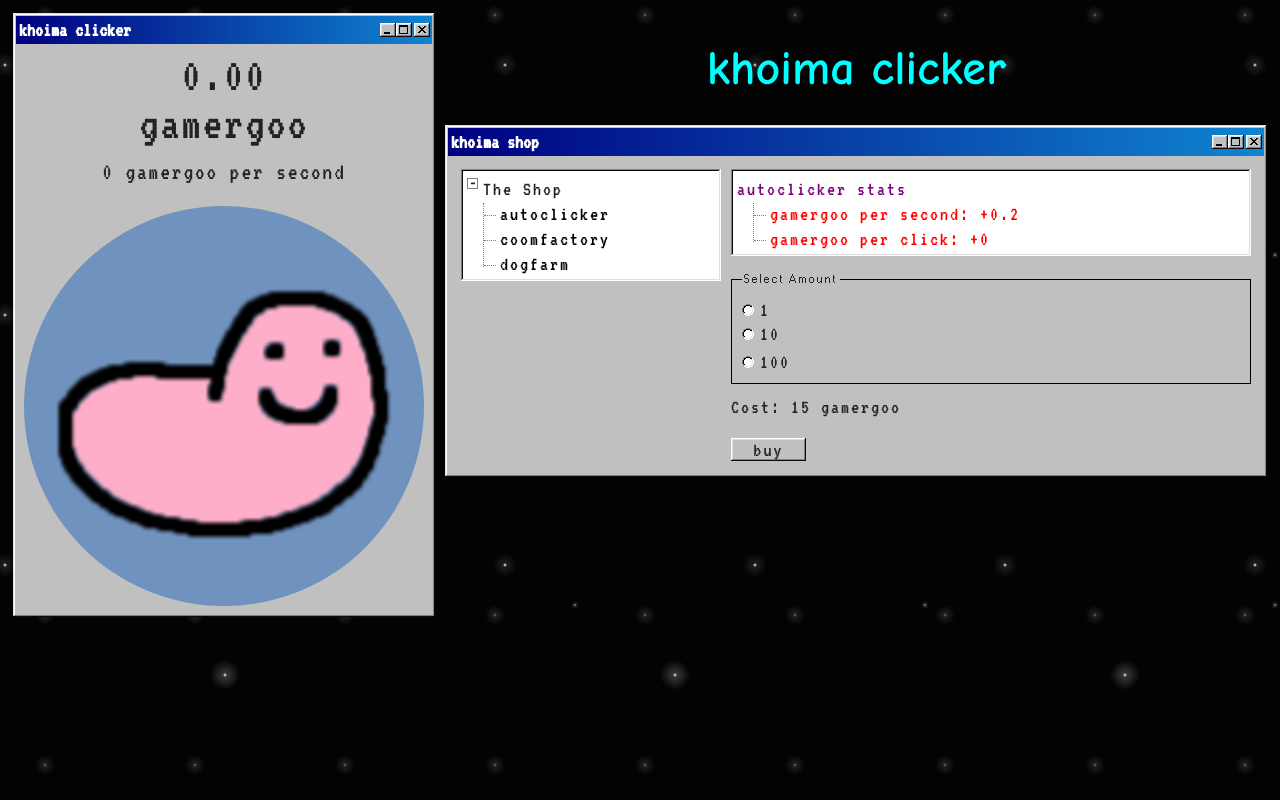
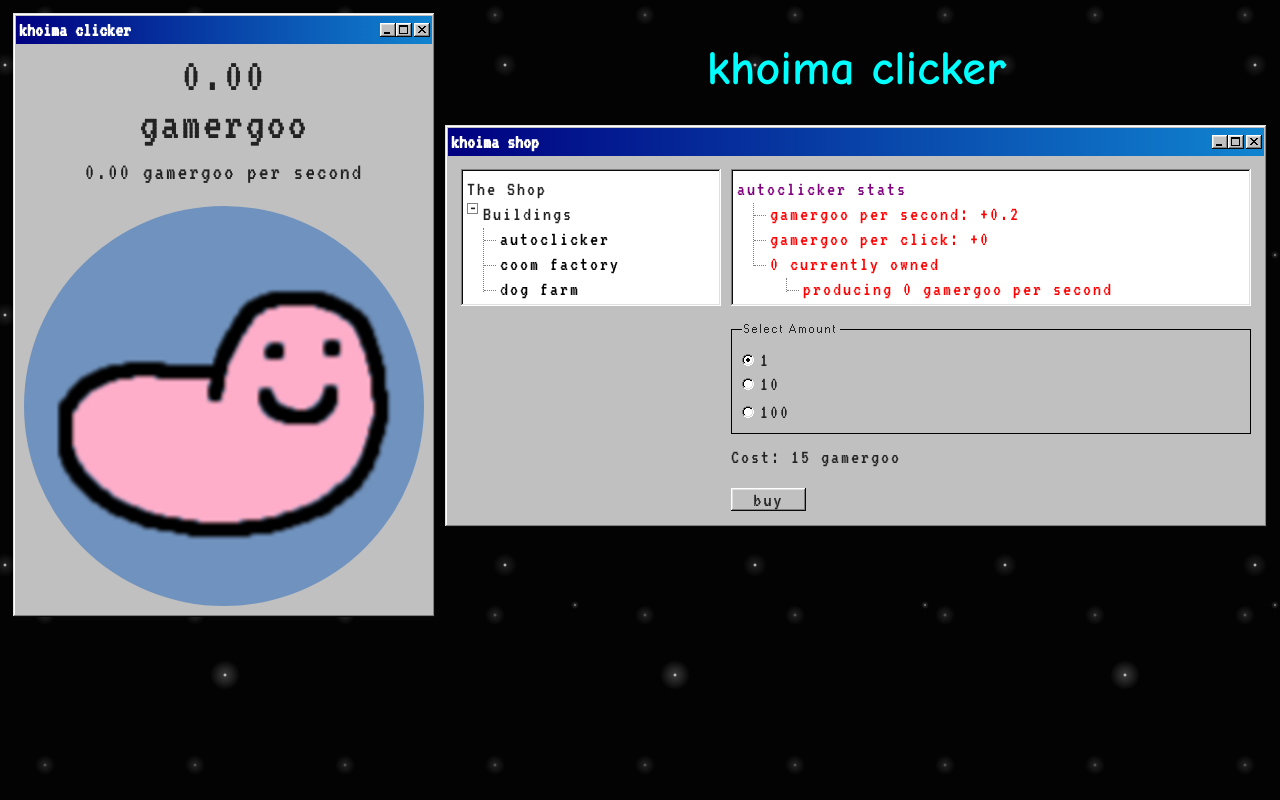
Before and after one commit to genericfish/clicker, a plain HTML site: page index.html in a window 1280 px wide. Drawn offline with nearby package versions, Linux system fonts and the light colour scheme.

Commit message:
bug fixes

```diff
--- a/assets/khoima.js
+++ b/assets/khoima.js
@@ -1,4 +1,3 @@
-let gamergoo = 0
 let modifiers = {
     click: 1,
     autoclicker: 1
@@ -27,24 +26,28 @@ let towers = {
     }
 }
 
+let display = {
+    rate: document.getElementById("cps"),
+    total: document.getElementById("counter"),
+    button: document.getElementById("kfc")
+}
+
 let game = {
-    display: {
-        rate: document.getElementById("cps"),
-        total: document.getElementById("counter"),
-        button: document.getElementById("kfc")
+    towers: {
+        autoclicker: [0, 0],
+        coomfactory: [0, 0],
+        dogfarm: [0, 0]
     },
-    towers: {
-        autoclicker: 0,
-        coomfactory: 0,
-        dogfarm: 0
-    }
+    gamergoo: 0.0,
+    gamergoo_history: 0.0,
+    rate: 0.0
 }
 
 let bounce = (() => {
     return () => {
-        game.display.button.classList.add("clicked")
+        display.button.classList.add("clicked")
         setTimeout(() => {
-            game.display.button.classList.remove("clicked")
+            display.button.classList.remove("clicked")
         }, 300)
     }
 })()
@@ -75,14 +78,19 @@ let summon = (() => {
     }
 })
 
-function add_goo(amt) {
-    gamergoo += amt
-    game.display.total.innerHTML = gamergoo.toFixed(2)
-
-    window.localStorage["gamergoo"] = gamergoo
+function save() {
+    window.localStorage["gamestate"] = window.btoa(JSON.stringify(game))
 }
 
-game.display.button.addEventListener("mousedown", e => {
+function add_goo(amt) {
+    game.gamergoo += amt
+    game.gamergoo_history += amt
+    display.total.innerHTML = game.gamergoo.toFixed(2)
+
+    save()
+}
+
+display.button.addEventListener("mousedown", e => {
     add_goo(modifiers.click)
     summon()(modifiers.click, e.clientX, e.clientY)
     bounce()
@@ -103,7 +111,9 @@ let shop = {
             document.getElementById("shop-hundred"),
         ],
         cost: document.getElementById("shop-cost"),
-        buy: document.getElementById("shop-buy")
+        buy: document.getElementById("shop-buy"),
+        owned: document.getElementById("stats-owned"),
+        producing: document.getElementById("stats-producing")
     }
 }
 
@@ -116,52 +126,44 @@ function update_costs() {
     let tower = towers[shop.active]
     shop.active_cost = 0
 
-    for (let i = 0; i < shop.active_amount; i++)
+    for (let i = 0; i < (shop.active_amount + game.towers[shop.active][0]); i++)
         shop.active_cost += Math.ceil(
-            tower.base_cost * (tower.cost_multiplier ** (i + game.towers[shop.active]))
+            tower.base_cost * (tower.cost_multiplier ** (i + game.towers[shop.active][0]))
         )
     shop.stats.cost.innerHTML = shop.active_cost
 }
 
+function update_rates() {
+    for (tower in game.towers) {
+        let rate = game.towers[tower][0] * towers[tower].base_rate
+        game.towers[tower][1] = rate
+        game.rate += rate
+    }
+
+    display.rate.innerHTML = game.rate.toFixed(2) + " gamergoo per second"
+}
+
 function buy() {
-    if (gamergoo >= shop.active_cost) {
+    if (game.gamergoo >= shop.active_cost) {
         add_goo(-shop.active_cost)
-        game.towers[shop.active] += shop.active_amount
+        game.towers[shop.active][0] += shop.active_amount
+
         update_costs()
-        window.localStorage["towers"] = JSON.stringify(game.towers)
+        update_rates()
 
-        let rate = 0
-
-        for (tower in game.towers)
-            rate += game.towers[tower] * towers[tower].base_rate
-
-        game.display.rate.innerHTML = rate + " gamergoo per second"
+        save()
     }
 }
 
 function main() {
-    if (window.localStorage["gamergoo"] === undefined)
-        window.localStorage["gamergoo"] = 0
+    if (window.localStorage["gamestate"] === undefined)
+        save()
 
-    if (window.localStorage["towers" === undefined])
-        window.localStorage["towers"] = JSON.stringify(game.towers)
+    game = JSON.parse(window.atob(window.localStorage["gamestate"]))
 
-    if (window.localStorage["version"] === undefined) {
-        window.localStorage["gamergoo"] = 0
-        window.localStorage["towers"] = JSON.stringify(game.towers)
-        window.localStorage["version"] = 1
-    }
+    display.total.innerHTML = game.gamergoo.toFixed(2)
 
-    gamergoo = parseFloat(window.localStorage["gamergoo"])
-    game.towers = JSON.parse(window.localStorage["towers"])
-    game.display.total.innerHTML = gamergoo.toFixed(2)
-
-    let rate = 0
-
-    for (tower in game.towers)
-        rate += game.towers[tower] * towers[tower].base_rate
-
-    game.display.rate.innerHTML = rate + " gamergoo per second"
+    update_rates()
 
     for (tower in towers) {
         let listing = document.createElement("li")
@@ -169,10 +171,13 @@ function main() {
 
         let eventHandler = (tower) => {
             return () => {
-                shop.stats.header.innerHTML = tower
+                shop.stats.header.innerHTML = towers[tower].name
                 shop.stats.rate.innerHTML = towers[tower].base_rate
                 shop.stats.click.innerHTML = towers[tower].base_click
                 shop.active = tower
+
+                shop.stats.owned.innerHTML = game.towers[shop.active][0]
+                shop.stats.producing.innerHTML = game.towers[shop.active][1]
 
                 update_costs()
             }
@@ -183,7 +188,7 @@ function main() {
         if (tower == "autoclicker") link.click()
 
         link.href = "#"
-        link.innerHTML = tower
+        link.innerHTML = towers[tower].name
         listing.appendChild(link)
         shop.listings.appendChild(listing)
     }
@@ -197,7 +202,7 @@ function loop() {
         last = now
 
         for (tower in game.towers)
-            add_goo((game.towers[tower] * towers[tower].base_rate) / 20)
+            add_goo((game.towers[tower][0] * towers[tower].base_rate) / 20)
     }
 
     window.requestAnimationFrame(loop)
--- a/index.html
+++ b/index.html
@@ -47,9 +47,10 @@
                     <div class="content">
                         <div class="left">
                             <ul class="tree-view">
+                                <li>The Shop</li>
                                 <li>
                                     <details open="">
-                                        <summary>The Shop</summary>
+                                        <summary>Buildings</summary>
                                         <ul id="listings"></ul>
                                     </details>
                                 </li>
@@ -62,13 +63,19 @@
                                     <ul style="color:#f00;">
                                         <li>gamergoo per second: +<span id="stats-rate">0.0</span></li>
                                         <li>gamergoo per click: +<span id="stats-click">0.0</span></li>
+                                        <li>
+                                            <span id="stats-owned">0</span> currently owned
+                                            <ul>
+                                                <li>producing <span id="stats-producing">0</span> gamergoo per second</li>
+                                            </ul>
+                                        </li>
                                     </ul>
                                 </li>
                             </ul>
                             <fieldset style="margin-top: 12px;border: 1px solid black;">
                                 <legend>Select Amount</legend>
                                 <section class="field-row" style="margin-top: 6px;">
-                                    <input type="radio" name="amount" id="shop-one" onclick="shop_count(this);" value="1" aria-selected="true">
+                                    <input type="radio" name="amount" id="shop-one" onclick="shop_count(this);" value="1" aria-selected="true" checked>
                                     <label for="shop-one">1</label>
                                 </section>
                                 <section style="margin-top: 6px;">
```
